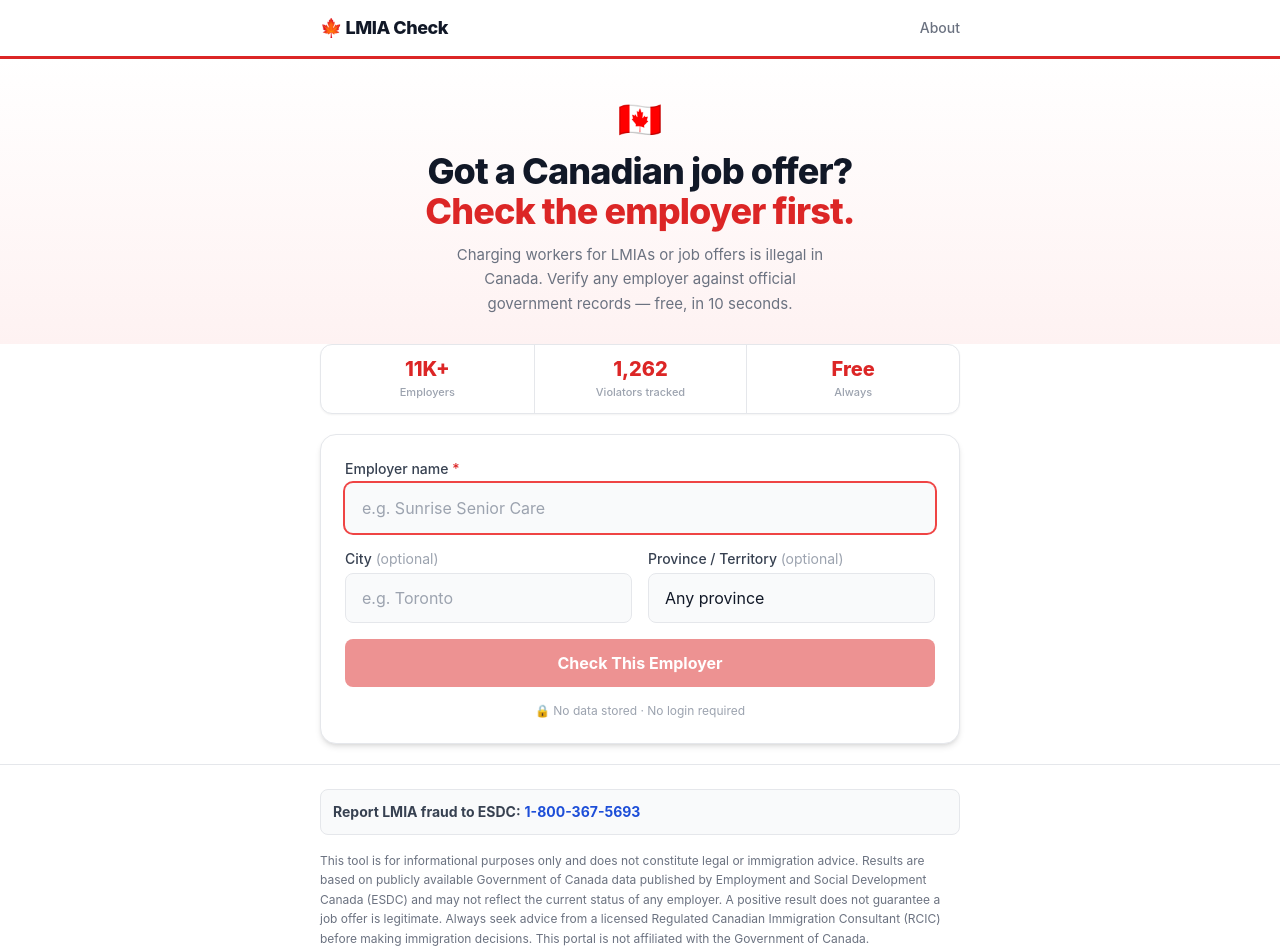
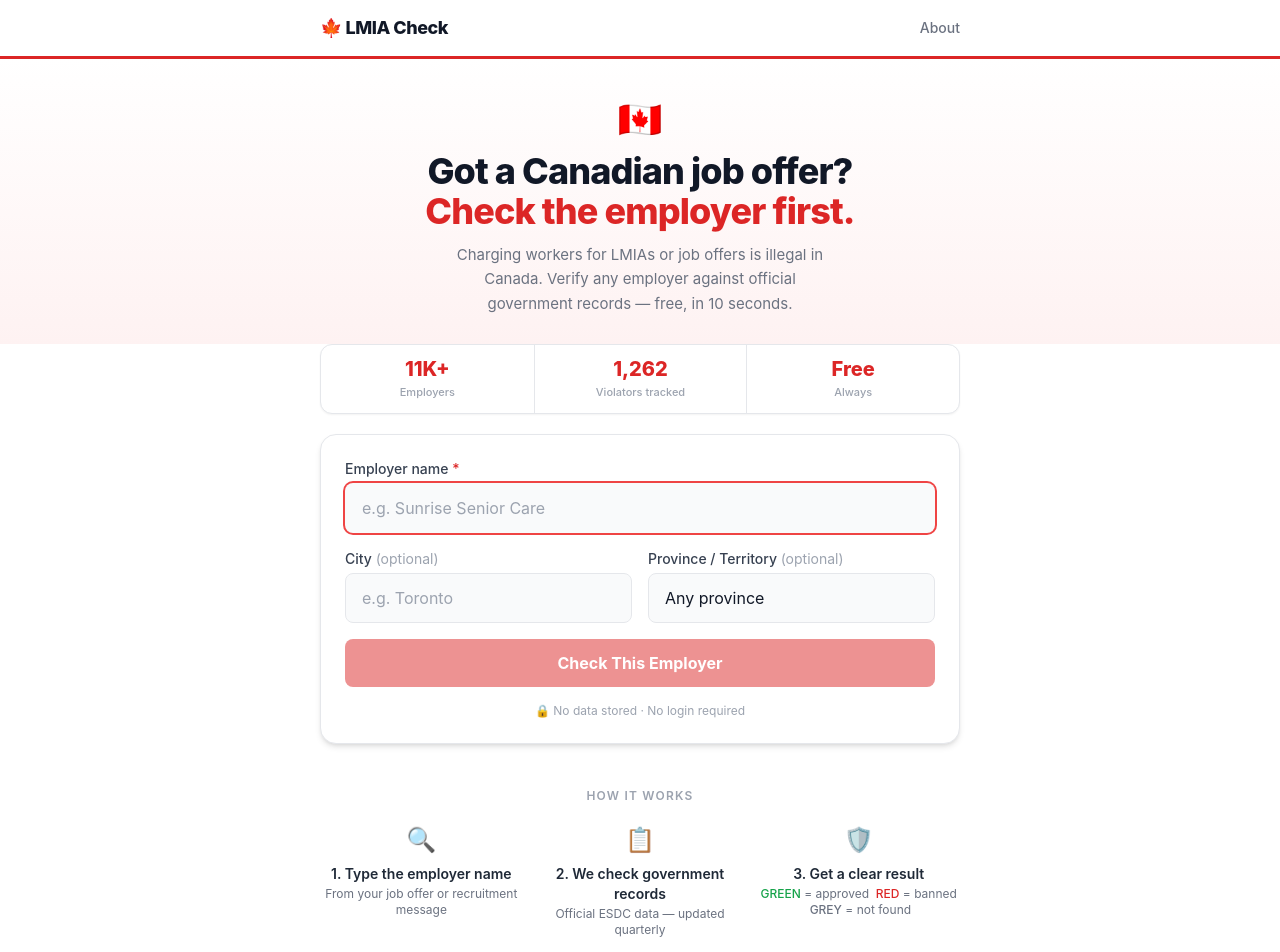
Before and after one commit to patnaikk/lmiaportal, a Next.js app: page / in a window 1280 px wide. Shown: the top 952 px of the page. Built offline with nearby package versions, Linux system fonts and the light colour scheme.

Commit message:
Add How it works section to home page

```diff
--- a/app/page.tsx
+++ b/app/page.tsx
@@ -54,6 +54,41 @@ export default function HomePage() {
         </div>
       </main>
 
+      {/* How it works */}
+      <div className="max-w-2xl mx-auto w-full px-4 py-6">
+        <h2 className="text-xs font-semibold text-gray-400 uppercase tracking-widest text-center mb-5">How it works</h2>
+        <div className="grid grid-cols-1 sm:grid-cols-3 gap-4">
+          <div className="flex sm:flex-col items-start sm:items-center gap-3 sm:gap-2 sm:text-center">
+            <div className="text-2xl flex-shrink-0">🔍</div>
+            <div>
+              <p className="text-sm font-semibold text-gray-800">1. Type the employer name</p>
+              <p className="text-xs text-gray-500 mt-0.5">From your job offer or recruitment message</p>
+            </div>
+          </div>
+          <div className="flex sm:flex-col items-start sm:items-center gap-3 sm:gap-2 sm:text-center">
+            <div className="text-2xl flex-shrink-0">📋</div>
+            <div>
+              <p className="text-sm font-semibold text-gray-800">2. We check government records</p>
+              <p className="text-xs text-gray-500 mt-0.5">Official ESDC data — updated quarterly</p>
+            </div>
+          </div>
+          <div className="flex sm:flex-col items-start sm:items-center gap-3 sm:gap-2 sm:text-center">
+            <div className="text-2xl flex-shrink-0">🛡️</div>
+            <div>
+              <p className="text-sm font-semibold text-gray-800">3. Get a clear result</p>
+              <p className="text-xs text-gray-500 mt-0.5">
+                <span className="text-green-600 font-medium">GREEN</span> = approved &nbsp;
+                <span className="text-red-600 font-medium">RED</span> = banned &nbsp;
+                <span className="text-gray-500 font-medium">GREY</span> = not found
+              </p>
+            </div>
+          </div>
+        </div>
+        <p className="text-center text-xs text-gray-400 mt-5 pt-4 border-t border-gray-100">
+          No signup. No tracking. No ads. Uses publicly available Government of Canada data.
+        </p>
+      </div>
+
       <Footer />
     </div>
   )
```
